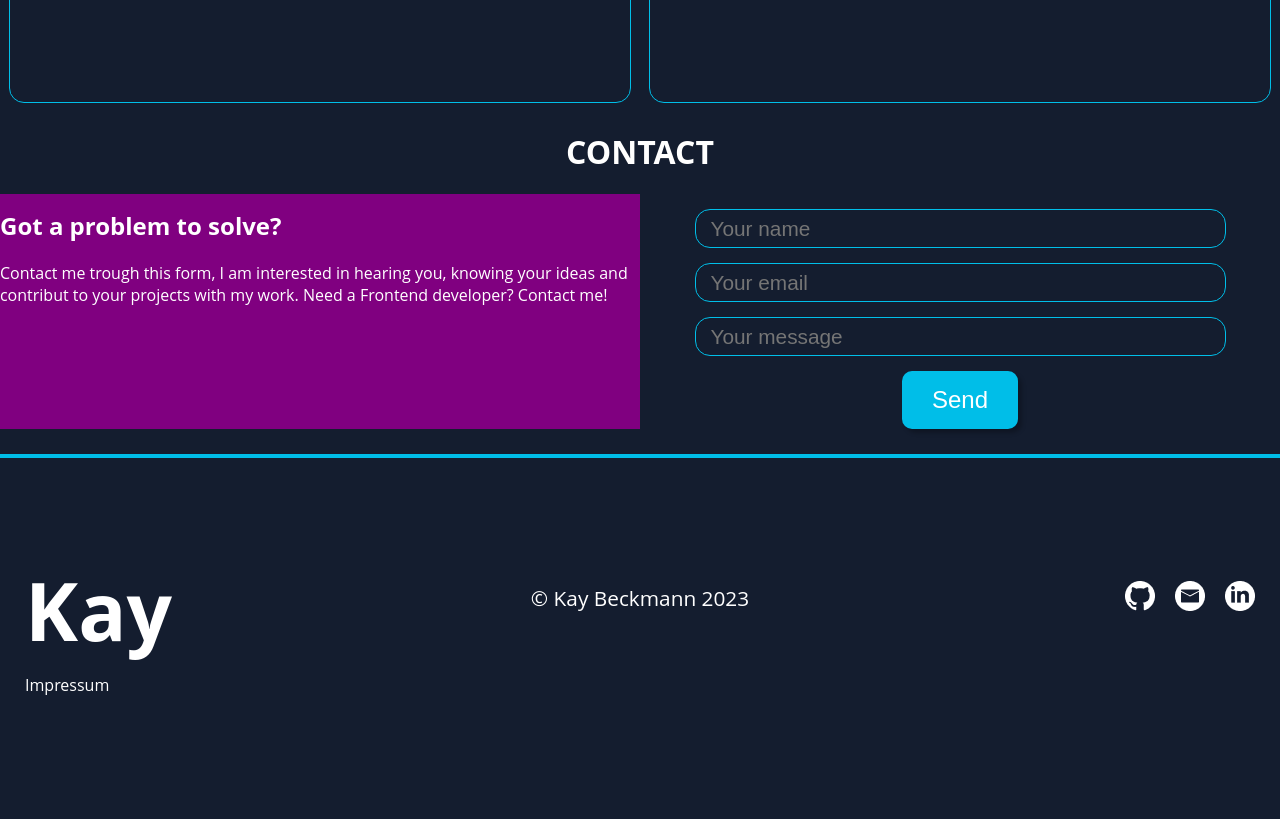
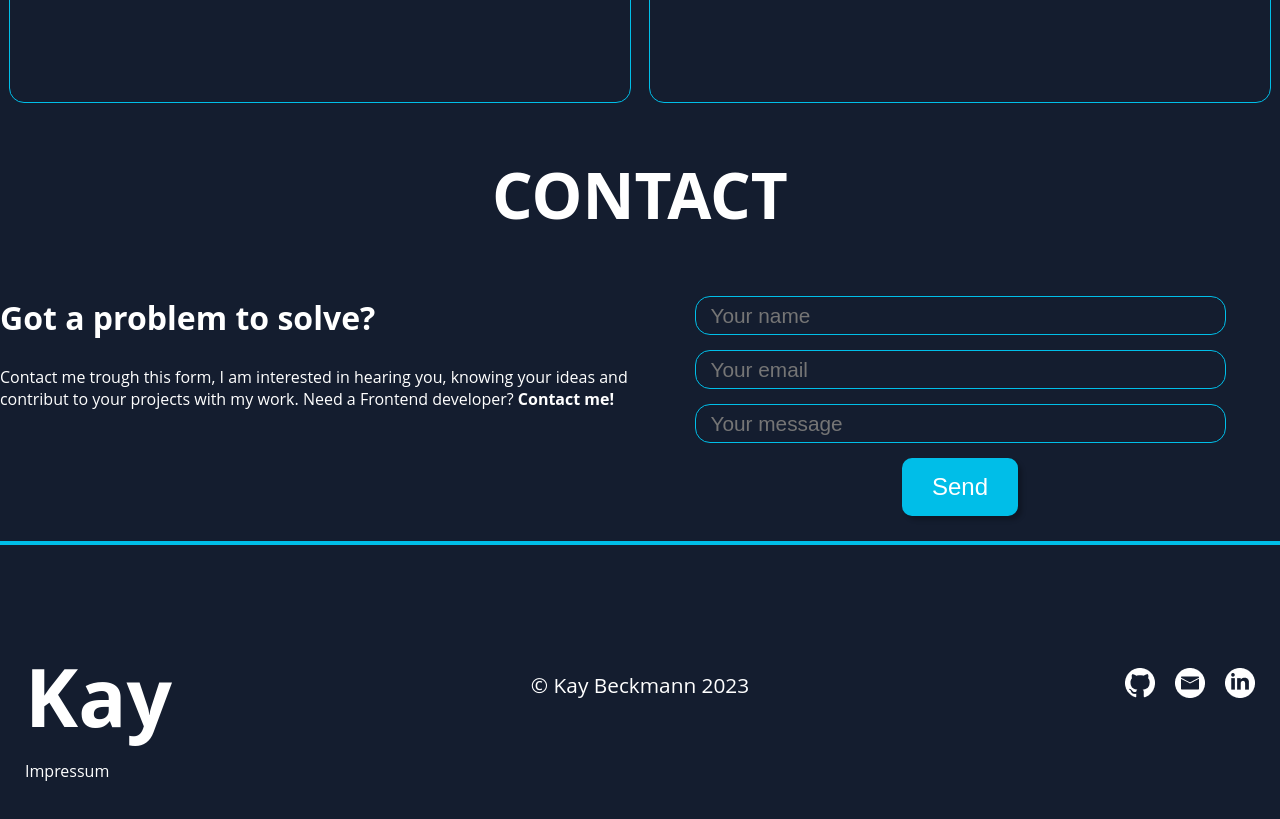
Before and after one commit to KayBeckmann/portfolio, an Angular app: page / in a window 1280 px wide. Shown: the part 3520-4339 px from the top of the page. Before the commit the page ends 4258 px from the top, so only its background shows below. Built offline with nearby package versions, Linux system fonts and the light colour scheme.

Commit message:
Infobox for sending mail

```diff
--- a/src/app/contact/contact.component.html
+++ b/src/app/contact/contact.component.html
@@ -1,5 +1,5 @@
 <div class="wrapper" id="contact">
-  <div class="infobox d-none" #infobox>Test</div>
+  <div class="infobox d-none" id="infobox" #infobox>Test</div>
   <h1>CONTACT</h1>
   <div class="content">
     <div class="text">
--- a/src/app/contact/contact.component.scss
+++ b/src/app/contact/contact.component.scss
@@ -4,6 +4,11 @@
   flex-direction: column;
   align-items: center;
   margin-bottom: 25px;
+
+  h1 {
+    font-size: 4rem;
+    font-weight: bold;
+  }
 }
 
 .d-none {
@@ -27,11 +32,15 @@
 }
 
 .text {
-  background-color: purple;
   width: 50%;
 
   h2 {
     margin-top: 15px;
+    font-size: 2rem;
+  }
+
+  span {
+    font-weight: bold;
   }
 }
 
--- a/src/app/contact/contact.component.ts
+++ b/src/app/contact/contact.component.ts
@@ -11,6 +11,7 @@ export class ContactComponent {
   @ViewChild("emailField") emailField!: ElementRef;
   @ViewChild("messageField") messageField!: ElementRef;
   @ViewChild("sendButton") sendButton!: ElementRef;
+  @ViewChild("infobox") infobox!: ElementRef;
   isDisabled: boolean = false;
 
   constructor() {}
@@ -36,9 +37,26 @@ export class ContactComponent {
         body: formdata
       }
     )
-      .then((res) => {})
+      .then((res) => {
+        this.showInfobox(true);
+      })
       .catch((err) => {
-        console.error(err);
+        this.showInfobox(false);
       });
   }
+
+  showInfobox(result: Boolean) {
+    // let infobox = this.infobox.nativeElement;
+    let infobox: any = document.getElementById("infobox");
+    let message: String;
+
+    infobox.classList.remove("d-none");
+    if (result) {
+      message = "Your Mail was send.";
+    } else {
+      message = "There was an error, please try again.";
+    }
+
+    infobox.innerHTML = message;
+  }
 }
```
